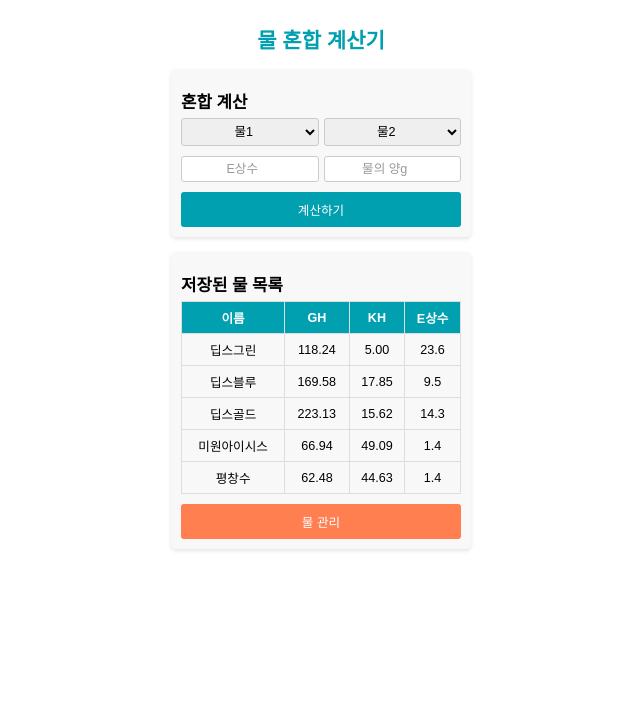
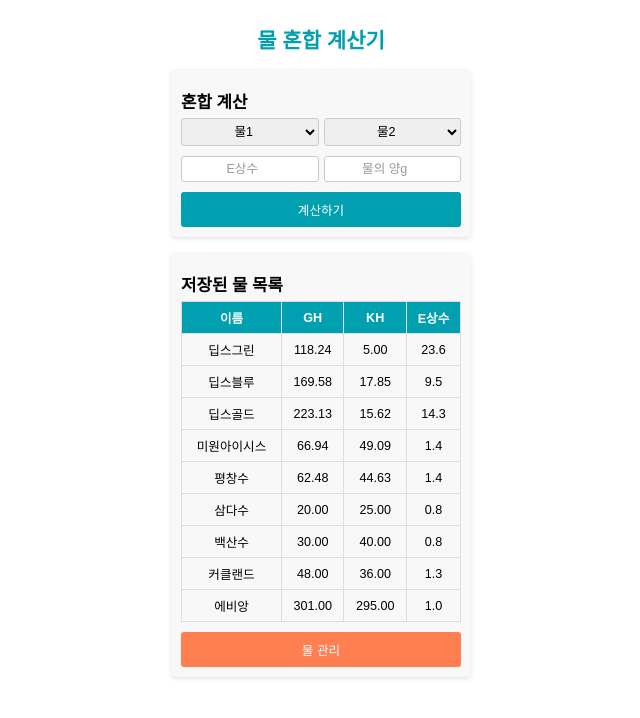
Before and after one commit to paranso/water-combination-app, a plain HTML site: page index.html in a window 1280 px wide. Shown: the whole page, without its empty margins (319-959 px from the left). Drawn offline with Linux system fonts and the light colour scheme.

Commit message:
Update index.html

```diff
--- a/index.html
+++ b/index.html
@@ -349,7 +349,11 @@
                     "2": { id: "2", name: "딥스블루", hardness: 169.58, alkalinity: 17.85 },
                     "3": { id: "3", name: "딥스골드", hardness: 223.13, alkalinity: 15.62 },
                     "4": { id: "4", name: "미원아이시스", hardness: 66.94, alkalinity: 49.09 },
-                    "5": { id: "5", name: "평창수", hardness: 62.48, alkalinity: 44.63 }
+                    "5": { id: "5", name: "평창수", hardness: 62.48, alkalinity: 44.63 },
+                    "6": { id: "6", name: "삼다수", hardness: 20.00, alkalinity: 25.00 },
+                    "7": { id: "7", name: "백산수", hardness: 30.00, alkalinity: 40.00 },
+                    "8": { id: "8", name: "커클랜드", hardness: 48.00, alkalinity: 36.00 },
+                    "9": { id: "9", name: "에비앙", hardness: 301.00, alkalinity: 295.00 }
                 };
 
                 // 로컬 스토리지에 저장
```
